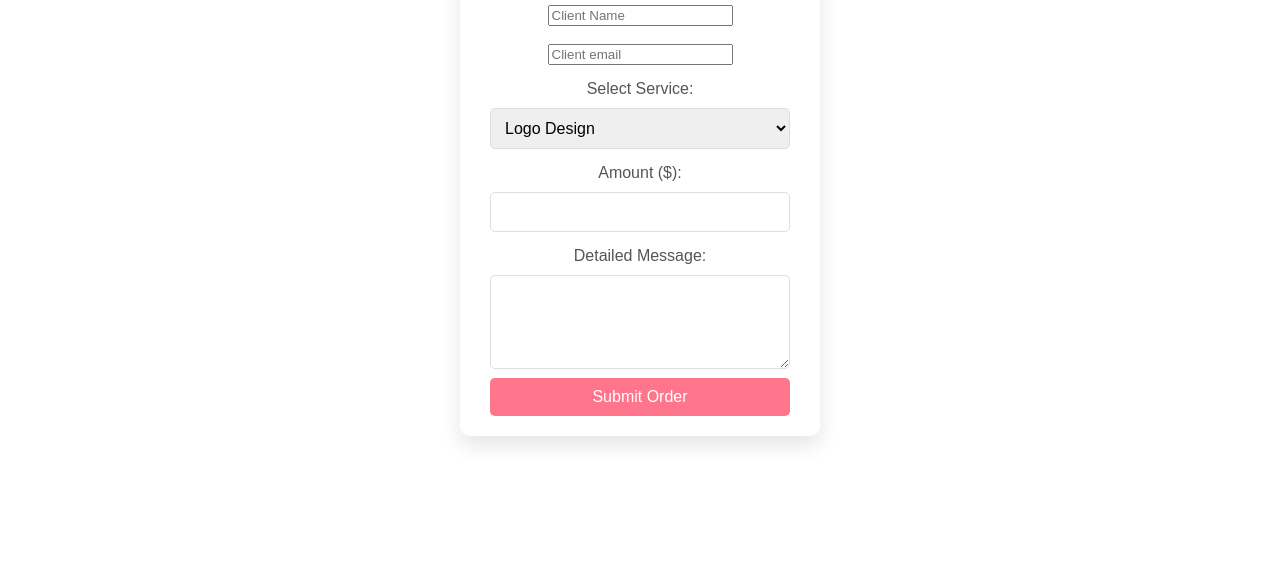
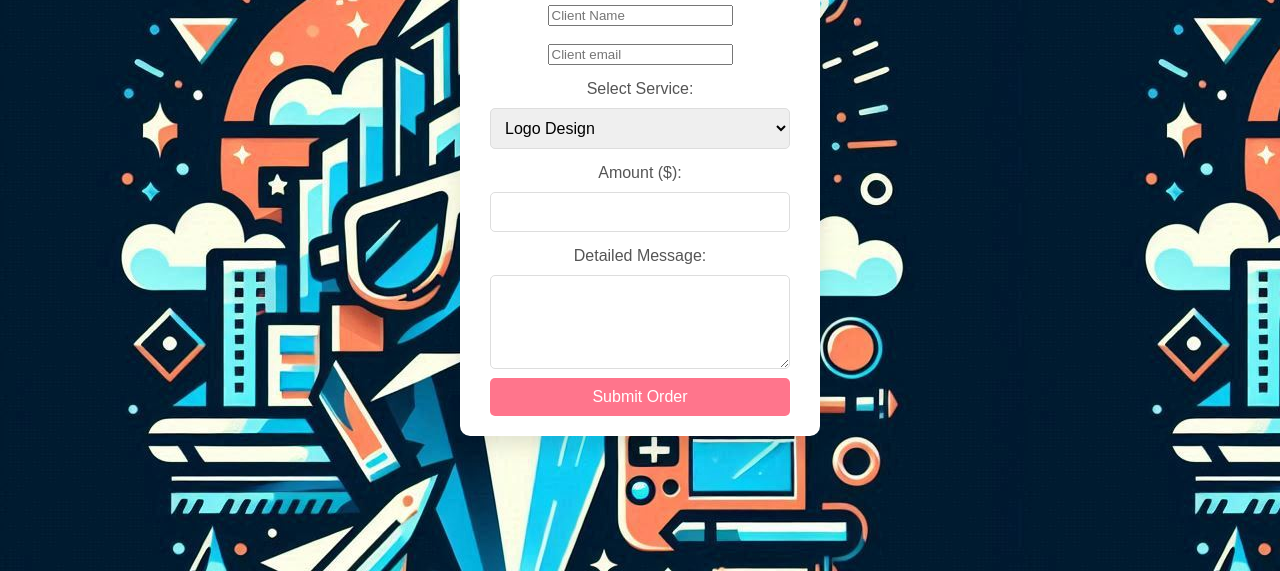
Before and after one commit to FidelisMumbi/Deraj, a website: page pages/que.html in a window 1280 px wide. Shown: the part 229-800 px from the top of the page. Drawn offline with nearby package versions, Linux system fonts and the light colour scheme; files whose address does not match are found by name.

Commit message:
Update que.html

```diff
--- a/pages/que.html
+++ b/pages/que.html
@@ -15,7 +15,7 @@
     height: 100vh;
     margin: 0;
     overflow: hidden;
-    background-image: url(./res/grapho_logo.jpeg);
+    background-image: url(../res/grapho_logo.jpeg);
 }
 
 .order-container {
```
